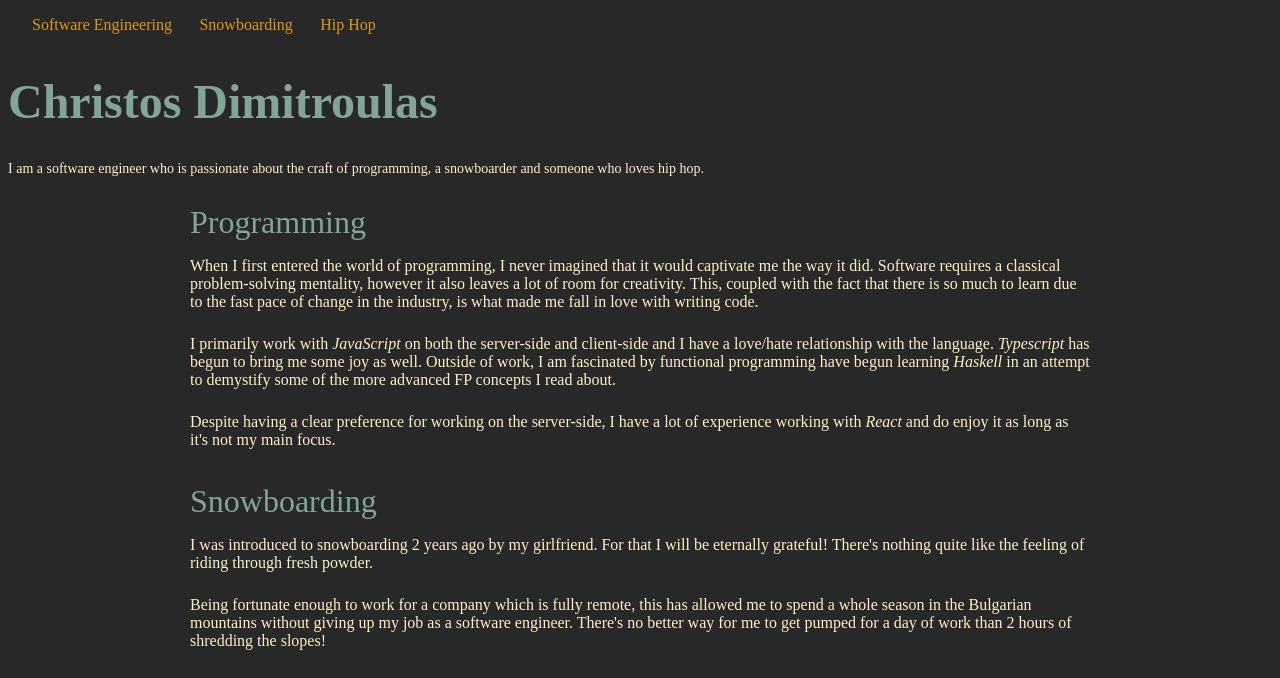
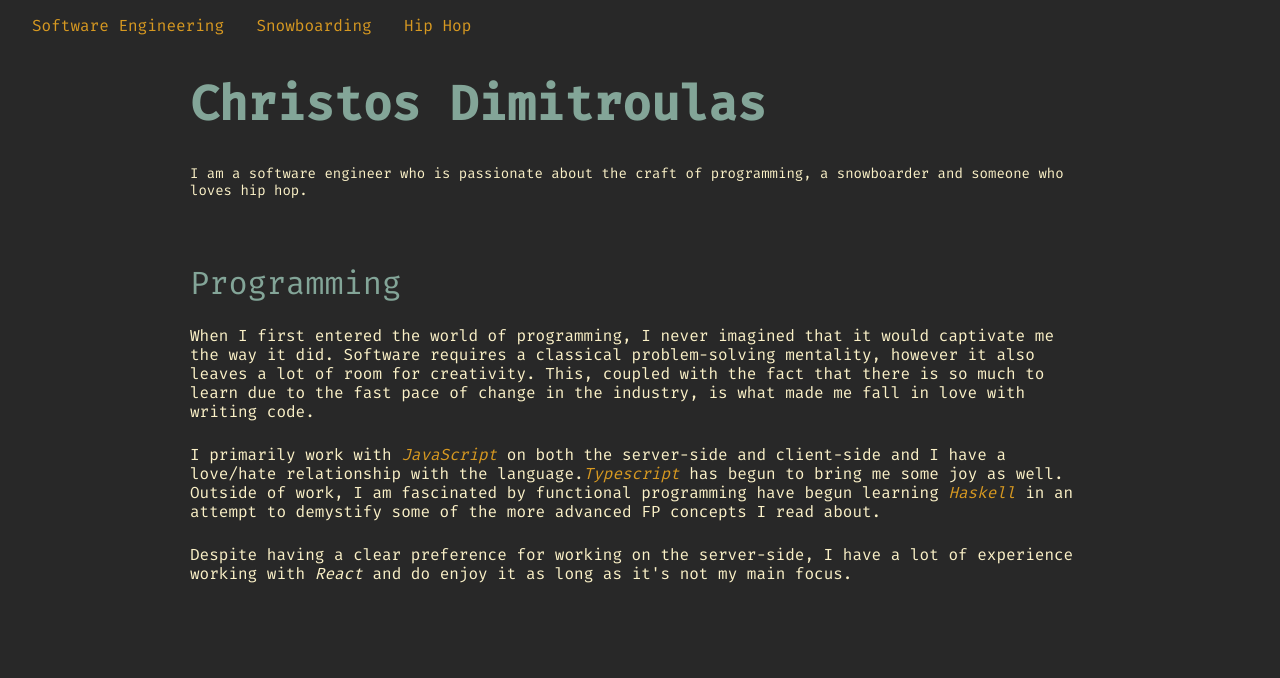
Before and after one commit to cdimitroulas/cdimitroulas.github.io, a website: page src/index.html in a window 1280 px wide. Shown: the top 678 px of the page. Drawn offline with nearby package versions, Linux system fonts and the light colour scheme; files that its build step writes are made by us from their sources.

Commit message:
Add font + other minor styling of main elements

```diff
--- a/src/css/content.scss
+++ b/src/css/content.scss
@@ -1,5 +1,5 @@
 .section-header {
-  @extend .mb-3;
+  @extend .mb-4;
   @extend .text-lighter;
   @extend .fontsize-5;
 }
--- a/src/css/index.scss
+++ b/src/css/index.scss
@@ -1,3 +1,5 @@
+@import url('https://fonts.googleapis.com/css?family=Fira+Mono:400,500&display=swap');
+
 @import "variables.scss";
 
 @import "utilities/fonts.scss";
--- a/src/css/main.scss
+++ b/src/css/main.scss
@@ -1,12 +1,25 @@
 body {
   background-color: $bg-color;
   color: $text-color;
+  font-family: 'Fira Mono', monospace;
   font-size: 14px;
+}
+
+header {
+  .container {
+    max-width: 900px;
+    margin: 0 auto;
+  }
 }
 
 main {
   max-width: 900px;
   margin: 0 auto;
+}
+
+section {
+  @extend .pt-4;
+  @extend .pb-4;
 }
 
 .heading {
--- a/src/css/utilities/fonts.scss
+++ b/src/css/utilities/fonts.scss
@@ -41,3 +41,7 @@
 .text-lighter {
   font-weight: lighter;
 }
+
+.accent-color {
+  color: $accent-color;
+}
--- a/src/index.html
+++ b/src/index.html
@@ -16,11 +16,13 @@
       <a class="link pr-4 fontsize-3" href="hip-hop">Hip Hop</a>
     </nav>
     <header>
-      <h1 class="heading fontsize-6 text-bolder">Christos Dimitroulas</h1>
-      <p>
+      <div class="container">
+        <h1 class="heading fontsize-6 text-bold">Christos Dimitroulas</h1>
+        <p>
         I am a software engineer who is passionate about the craft of programming,
         a snowboarder and someone who loves hip hop.
-      </p>
+        </p>
+      </div>
     </header>
     <main>
       <section>
@@ -34,10 +36,10 @@
           love with writing code.
         </p>
         <p class="section-paragraph">
-          I primarily work with <i>JavaScript</i> on both the server-side and client-side
-          and I have a love/hate relationship with the language. <i>Typescript</i> has begun
+          I primarily work with <i class="accent-color">JavaScript</i> on both the server-side and client-side
+          and I have a love/hate relationship with the language.<i class="accent-color">Typescript</i> has begun
           to bring me some joy as well. Outside of work, I am fascinated by
-          functional programming have begun learning <i>Haskell</i> in an attempt to demystify
+          functional programming have begun learning <i class="accent-color">Haskell</i> in an attempt to demystify
           some of the more advanced FP concepts I read about.
         </p>
         <p class="section-paragraph">
```
